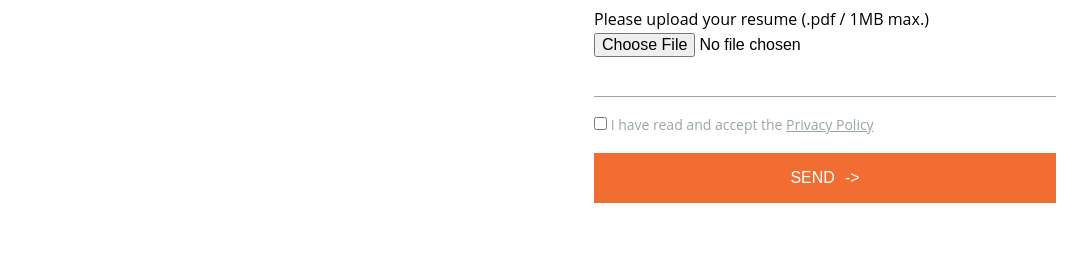
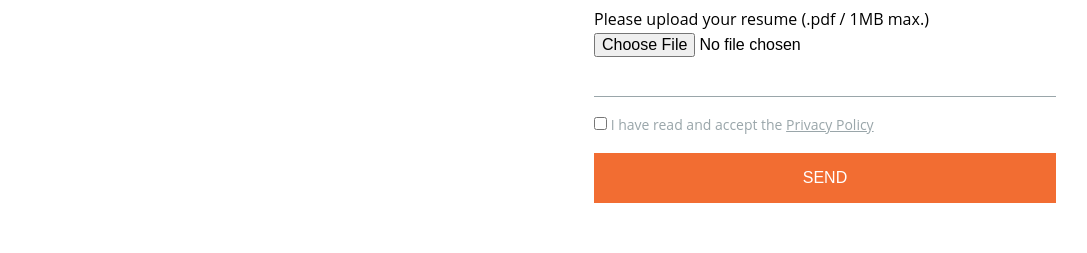
Before and after one commit to Edilberto-Vazquez/ferreyarns-clone-page, a React (Create React App) app: page /work-with-us in a window 1280 px wide. Shown: the part 1014-1267 px from the top of the page, without its empty margins (96-1183 px from the left). Built offline with nearby package versions, Linux system fonts and the light colour scheme.

Commit message:
delete button arrow

```diff
--- a/src/components/styles/FormSection.css
+++ b/src/components/styles/FormSection.css
@@ -57,11 +57,6 @@
   font-size: 1.6rem;
 }
 
-.form-container-inputs__button::after {
-  content: "->";
-  margin-left: 10px;
-}
-
 .form-container-inputs__input {
   height: 64px;
   width: 100%;
```
Also changed, not shown: 1 other file (tests, documents, lock files or other folders).
